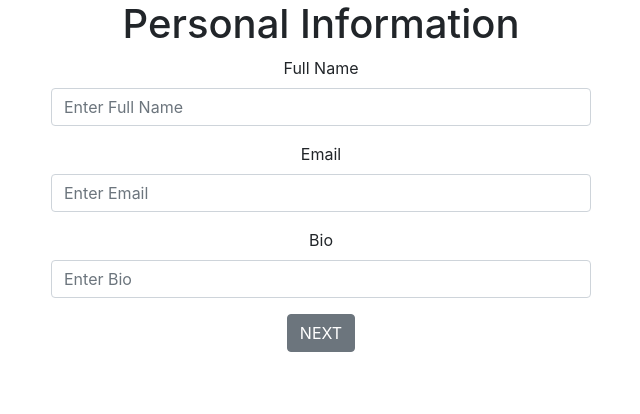
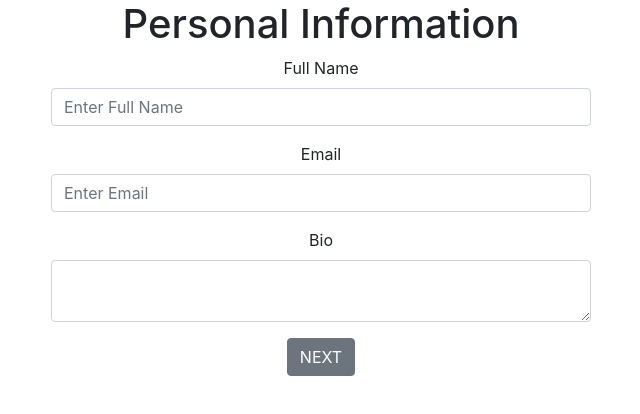
Before and after one commit to abimsedhain/portfolio_designer, a React (Create React App) app: page /form in a window 1280 px wide. Shown: the top 414 px of the page, without its empty margins (319-959 px from the left). Built offline with nearby package versions, Linux system fonts and the light colour scheme.

Commit message:
updated style

```diff
--- a/src/Form/PersonalInfo.js
+++ b/src/Form/PersonalInfo.js
@@ -38,7 +38,7 @@ const PersonalInfo = ({ formData, setFormData, nextStep }) => {
 
 				<FormGroup>
 					<Label>Bio</Label>
-					<Field as='textarea' rows='5' id='bio' name='bio' as={Input} placeholder="Enter Bio"/>
+					<Field as='textarea' rows='5' id='bio' name='bio' as={()=>(<Input type="textarea"></Input>)} placeholder="Enter Bio"/>
 					<ErrorMessage name='email' />
 				</FormGroup>
 				<Button type='submit'> NEXT </Button>
```
